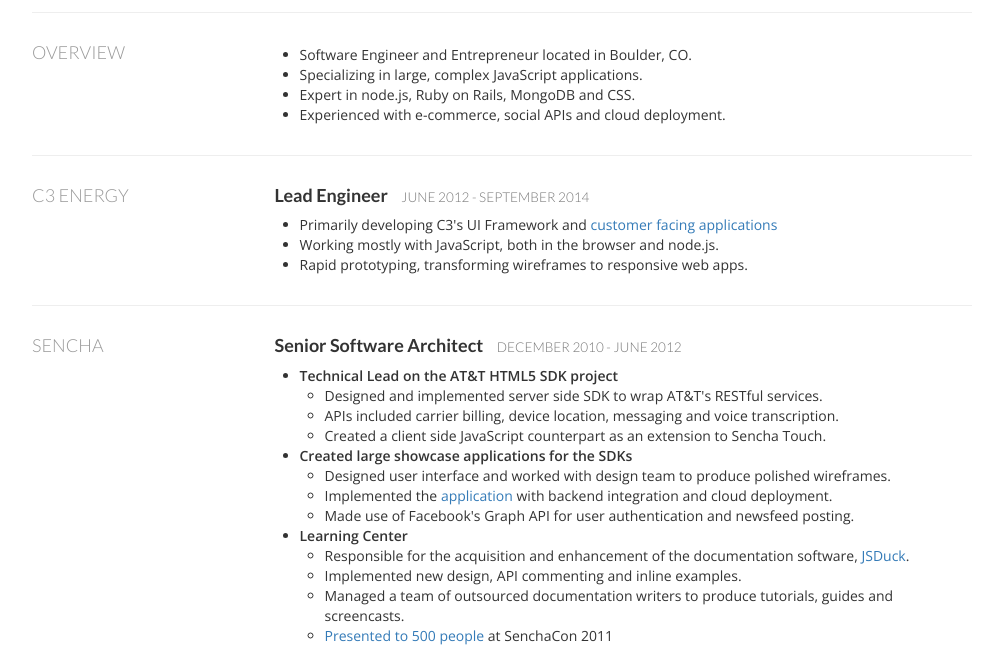
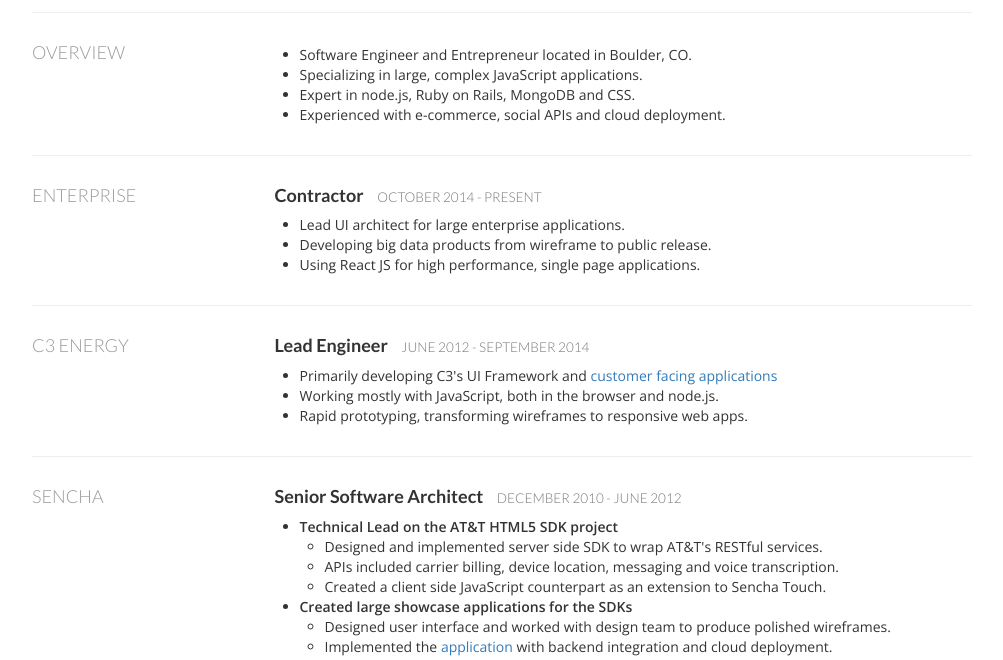
Before and after one commit to nick/nick.github.io, a plain HTML site: page index.html in a window 1280 px wide. Shown: the part 128-788 px from the top of the page, without its empty margins (138-1141 px from the left). Drawn offline with nearby package versions, Linux system fonts and the light colour scheme.

Commit message:
Contractor

```diff
--- a/index.html
+++ b/index.html
@@ -55,6 +55,18 @@
                     <li>Specializing in large, complex JavaScript applications.</li>
                     <li>Expert in node.js, Ruby on Rails, MongoDB and CSS.</li>
                     <li>Experienced with e-commerce, social APIs and cloud deployment.</li>
+                </ul>
+            </div>
+        </div>
+        <hr/>
+        <div class="row">
+            <div class="col-sm-3"><h3>Enterprise</h3></div>
+            <div class="col-sm-9">
+                <h4>Contractor <small>October 2014 - Present</small></h4>
+                <ul>
+                    <li>Lead UI architect for large enterprise applications.</li>
+                    <li>Developing big data products from wireframe to public release.</li>
+                    <li>Using React JS for high performance, single page applications.</li>
                 </ul>
             </div>
         </div>
```
